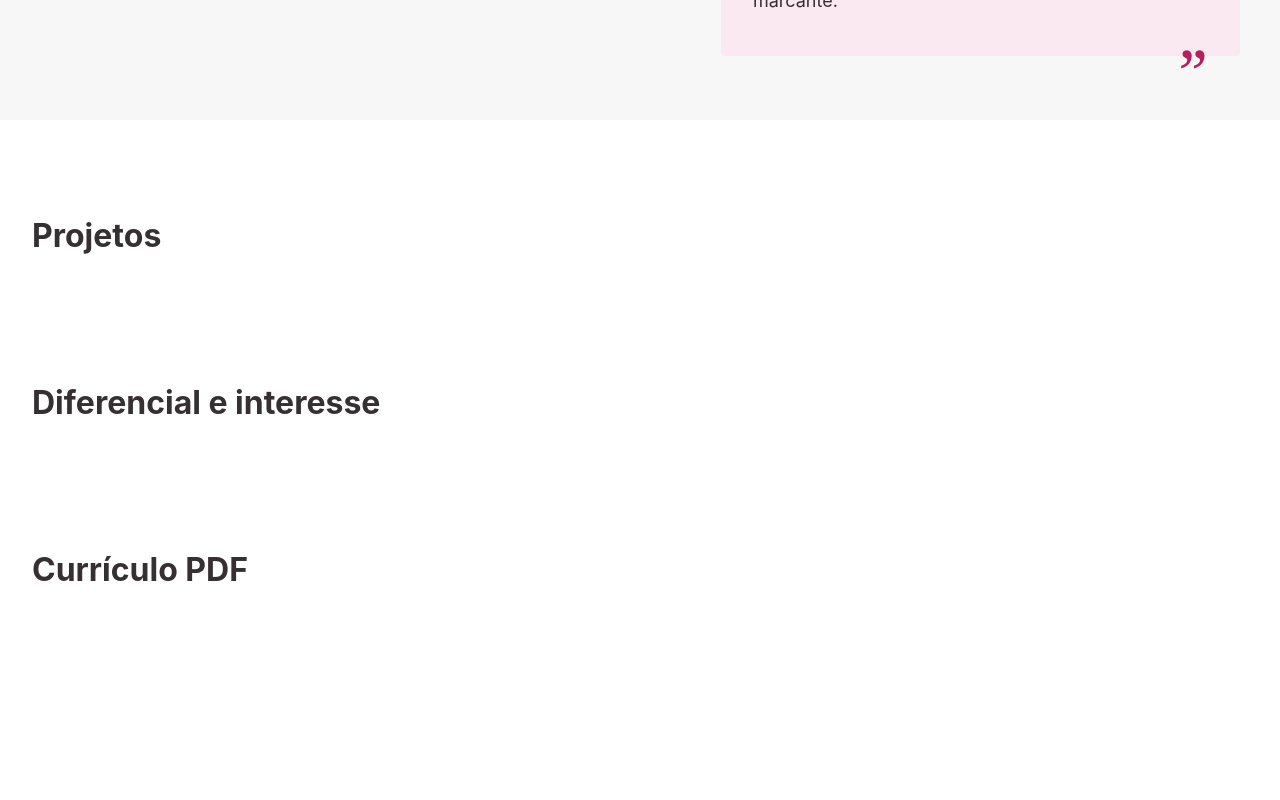
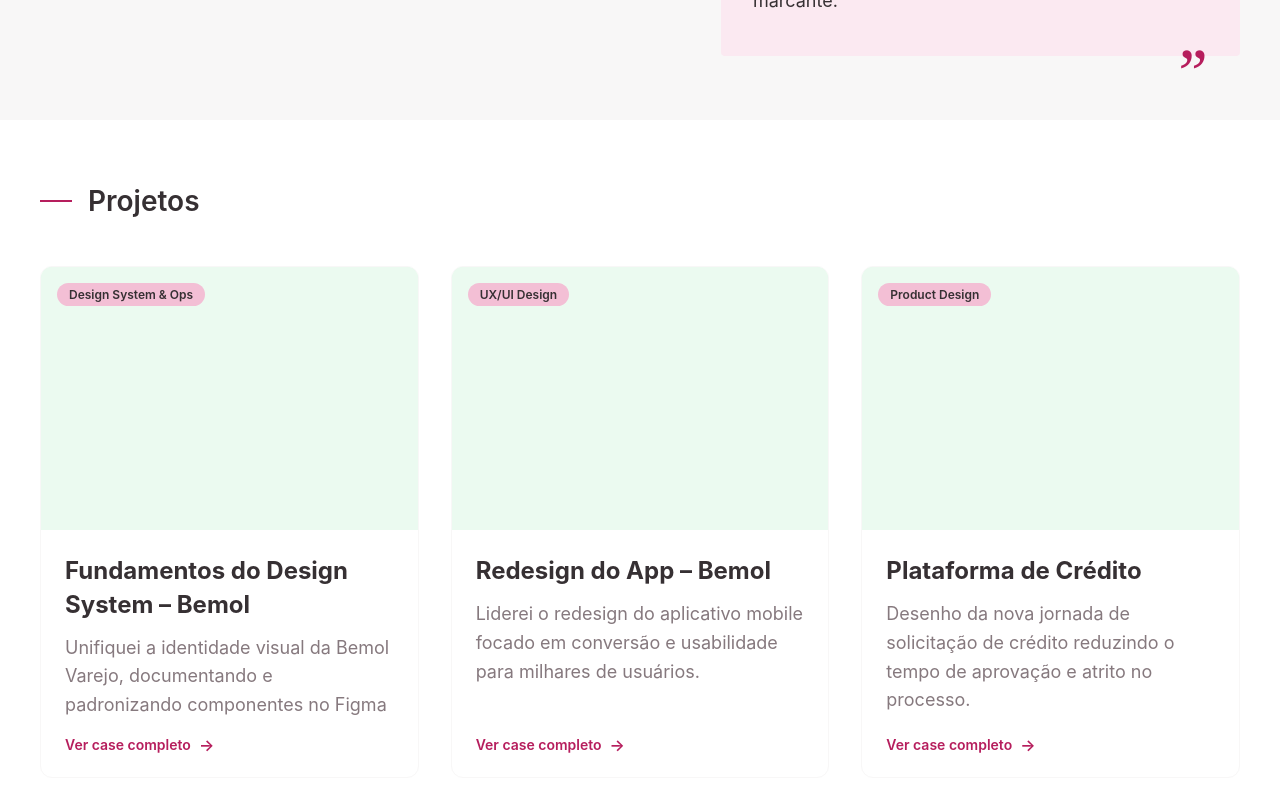
Before and after one commit to Elian-beep/portfolio-linda, a React (Vite) app: page / in a window 1280 px wide. Shown: the part 1660-2460 px from the top of the page. Before the commit the page ends 2281 px from the top, so only its background shows below. Built offline with nearby package versions, Linux system fonts and the light colour scheme.

Commit message:
feat: [PROJECTS] Section

```diff
--- /dev/null
+++ b/src/pages/Projects.module.scss
@@ -0,0 +1,60 @@
+@import "../styles/colors";
+
+.projectsSection {
+  width: 100%;
+  padding: 4rem 24px;
+}
+
+.projectsContent{
+  max-width: 1200px;
+  margin: 0 auto;
+}
+
+.projectsGrid {
+  display: grid;
+  grid-template-columns: 1fr;
+  gap: 2rem;
+  margin-top: 3rem;
+
+  @media (min-width: 768px) {
+    grid-template-columns: repeat(2, 1fr);
+  }
+
+  @media (min-width: 1024px) {
+    grid-template-columns: repeat(3, 1fr);
+  }
+}
+
+.pagination {
+  display: flex;
+  justify-content: center;
+  align-items: center;
+  gap: 0.5rem;
+  margin-top: 3rem;
+}
+
+.pageButton {
+  display: flex;
+  align-items: center;
+  justify-content: center;
+  width: 2.5rem;
+  height: 2.5rem;
+  border-radius: 50%;
+  border: 1px solid $color-neutral-300;
+  background-color: transparent;
+  color: $color-neutral-600;
+  font-weight: 500;
+  cursor: pointer;
+  transition: all 0.2s ease;
+
+  &:hover {
+    border-color: $color-pink-400;
+    color: $color-pink-400;
+  }
+
+  &.active {
+    background-color: $color-pink-400;
+    border-color: $color-pink-400;
+    color: $color-neutral-100;
+  }
+}
--- a/src/pages/Projects.tsx
+++ b/src/pages/Projects.tsx
@@ -1,7 +1,51 @@
+import { useState } from "react";
+import { SectionTitle } from "@/components/SectionTitle";
+import { ProjectCard } from "@/components/ProjectCard";
+import { projectsMock } from "@/data/projects";
+import styles from "./Projects.module.scss";
+
 export const Projects = () => {
+  const [currentPage, setCurrentPage] = useState(1);
+  const itemsPerPage = 3;
+
+  const totalPages = Math.ceil(projectsMock.length / itemsPerPage);
+  const startIndex = (currentPage - 1) * itemsPerPage;
+  const currentProjects = projectsMock.slice(
+    startIndex,
+    startIndex + itemsPerPage,
+  );
+
+  const handlePageChange = (page: number) => {
+    setCurrentPage(page);
+  };
+
   return (
-    <div id="projects" style={{ padding: "2rem", paddingTop: "6rem" }}>
-      <h1>Projetos</h1>
-    </div>
+    <section id="projects" className={styles.projectsSection}>
+      <div className={styles.projectsContent}>
+        <SectionTitle title="Projetos" />
+
+        <div className={styles.projectsGrid}>
+          {currentProjects.map((project) => (
+            <ProjectCard key={project.id} project={project} />
+          ))}
+        </div>
+
+        {totalPages > 1 && (
+          <div className={styles.pagination}>
+            {Array.from({ length: totalPages }).map((_, index) => (
+              <button
+                key={index}
+                className={`${styles.pageButton} ${
+                  currentPage === index + 1 ? styles.active : ""
+                }`}
+                onClick={() => handlePageChange(index + 1)}
+              >
+                {index + 1}
+              </button>
+            ))}
+          </div>
+        )}
+      </div>
+    </section>
   );
 };
```
